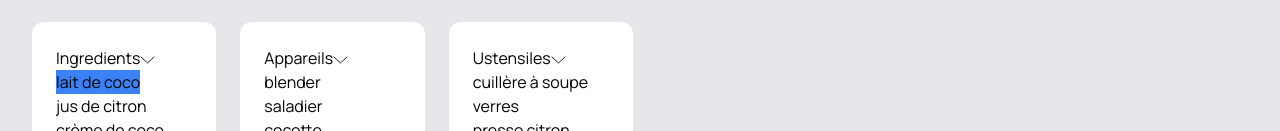
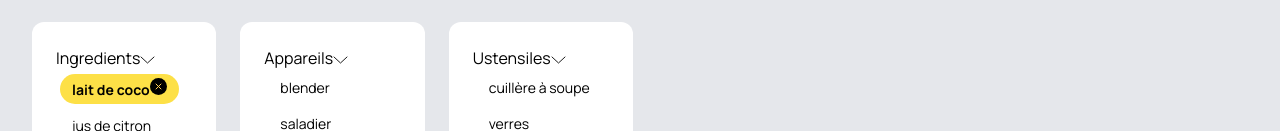
Before and after one commit to Rod97139/les-petits-plats, a website with bundled scripts: page index.html in a window 1280 px wide. Both pictures are taken after a click on the button "lait de coco". Shown: the part 669-800 px from the top of the page. Built offline with nearby package versions, Linux system fonts and the light colour scheme.

Commit message:
form data

```diff
--- a/assets/css/style.css
+++ b/assets/css/style.css
@@ -79,3 +79,7 @@
 .select-btn::after {
     content: url('../icons/dropdown-down.svg');
 }
+.label-search-checked::after {
+    content: url('../icons/closeLabel.svg');
+
+}
--- a/assets/js/App.js
+++ b/assets/js/App.js
@@ -3,6 +3,7 @@ import { recipesTemplate } from "./templates/recipesTemplate.js"
 import { optionsTemplate } from "./templates/optionsTemplate.js"
 
 import { compareAndAddRecipesArg } from "./utils/options.js"
+import { formListener } from "./utils/forms.js"
 
 
 
@@ -35,6 +36,7 @@ class App {
 
     async main() {
         this.displayAllRecipes(this.recipes)
+        formListener()
     }
 }
 
--- a/assets/js/templates/optionsTemplate.js
+++ b/assets/js/templates/optionsTemplate.js
@@ -22,15 +22,18 @@ export const optionsTemplate = (type, App) => {
             optionLabel.textContent = option;
             // tabindex="0" role="button" aria-pressed="false" aria-labelledby="checkbox-label-1"
             optionButton.textContent = option;
+            optionButton.classList.add('hover:bg-yellow-300', 'rounded-full', 'px-3', 'py-1', 'm-1', 'text-sm', 'label-search');
             optionButton.type = "button";
             optionInput.type = "checkbox";
-            optionInput.setAttribute("name", `${newType + i}`);
-            optionInput.setAttribute("id", `${newType + i}`);
+            optionInput.setAttribute("name", `${type}[]`);
+            optionInput.setAttribute("id", `${newType}-${i}`);
+            optionInput.setAttribute("value", option);
+
             // optionInput.classList.add('hidden');
 
             optionButton.addEventListener('click', () => {
                 optionInput.checked = !optionInput.checked;
-                optionInput.checked ? optionButton.classList.add('bg-blue-500') : optionButton.classList.remove('bg-blue-500');
+                optionInput.checked ? optionButton.classList.add('bg-yellow-300', 'font-bold', 'label-search-checked') : optionButton.classList.remove('bg-yellow-300', 'font-bold', 'label-search-checked');
             });
 
 
--- /dev/null
+++ b/assets/js/utils/forms.js
@@ -0,0 +1,25 @@
+export const formListener = () => {
+    const FiltersForm = document.querySelector("#filters")
+
+    console.log(document.querySelectorAll("#filters input"));
+    document.querySelectorAll("#filters .label-search").forEach(input => {
+        input.addEventListener("click", () => {
+            // on intercepte les clics
+            // on récupère les datas
+            console.log("change")
+            const Form = new FormData(FiltersForm)
+
+            // on fabrique l'url
+            const Params = new URLSearchParams()
+
+            Form.forEach((value, key) => {
+                if (value != '') {
+                    Params.append(key, value)
+                }
+
+            })
+
+            console.log(Params);
+        })
+    })
+}
--- a/index.html
+++ b/index.html
@@ -23,7 +23,7 @@
             </form>
         </div>
         <div class="select-search-container mx-8 my-6 max-w-2xl">
-            <form action="" method="post" class="mx-auto flex flex-row gap-6 ">
+            <form id="filters" action="" method="post" class="mx-auto flex flex-row gap-6 ">
                 <!-- ul li  -->
                 <div class="bg-white basis-1/3 p-6 rounded-xl">
                     <button class="select-btn" type="button">Ingredients</button>
```
Also changed, not shown: assets/css/output.css, assets/icons/closeLabel.svg (added).
